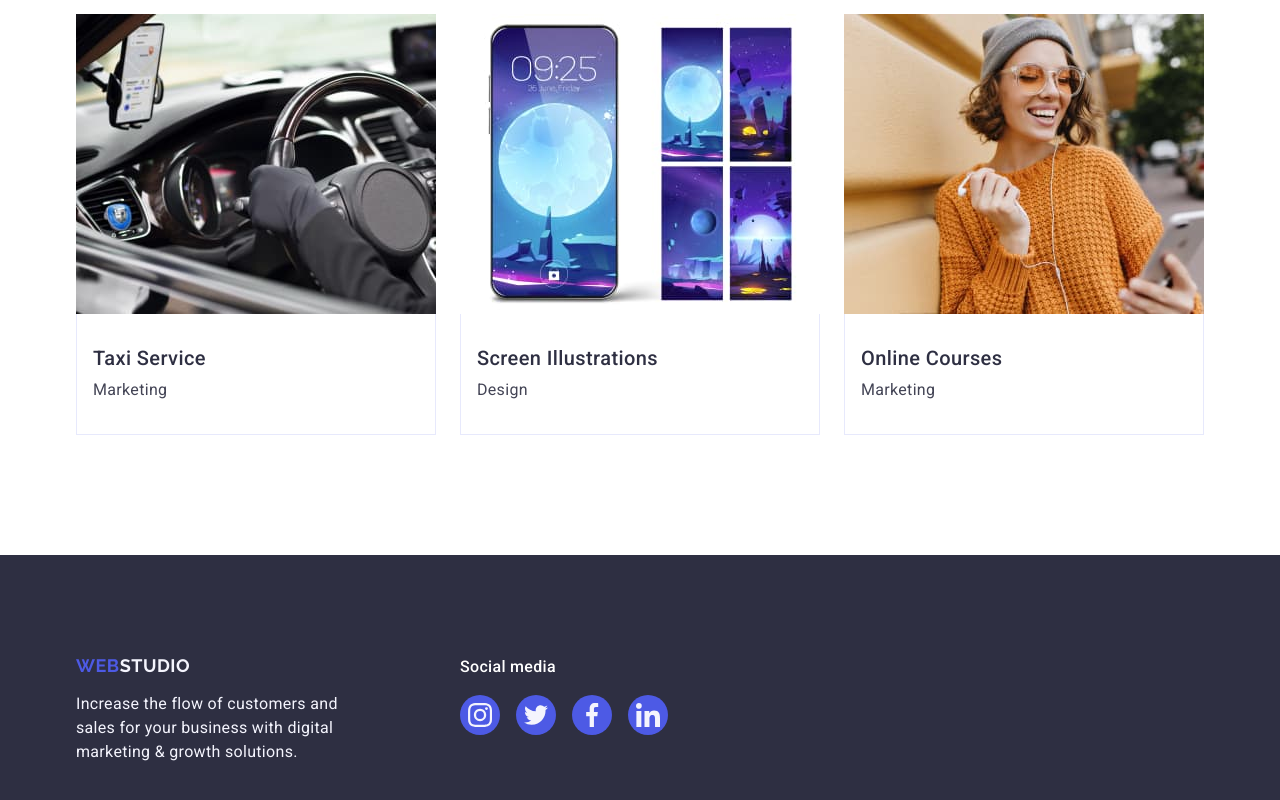
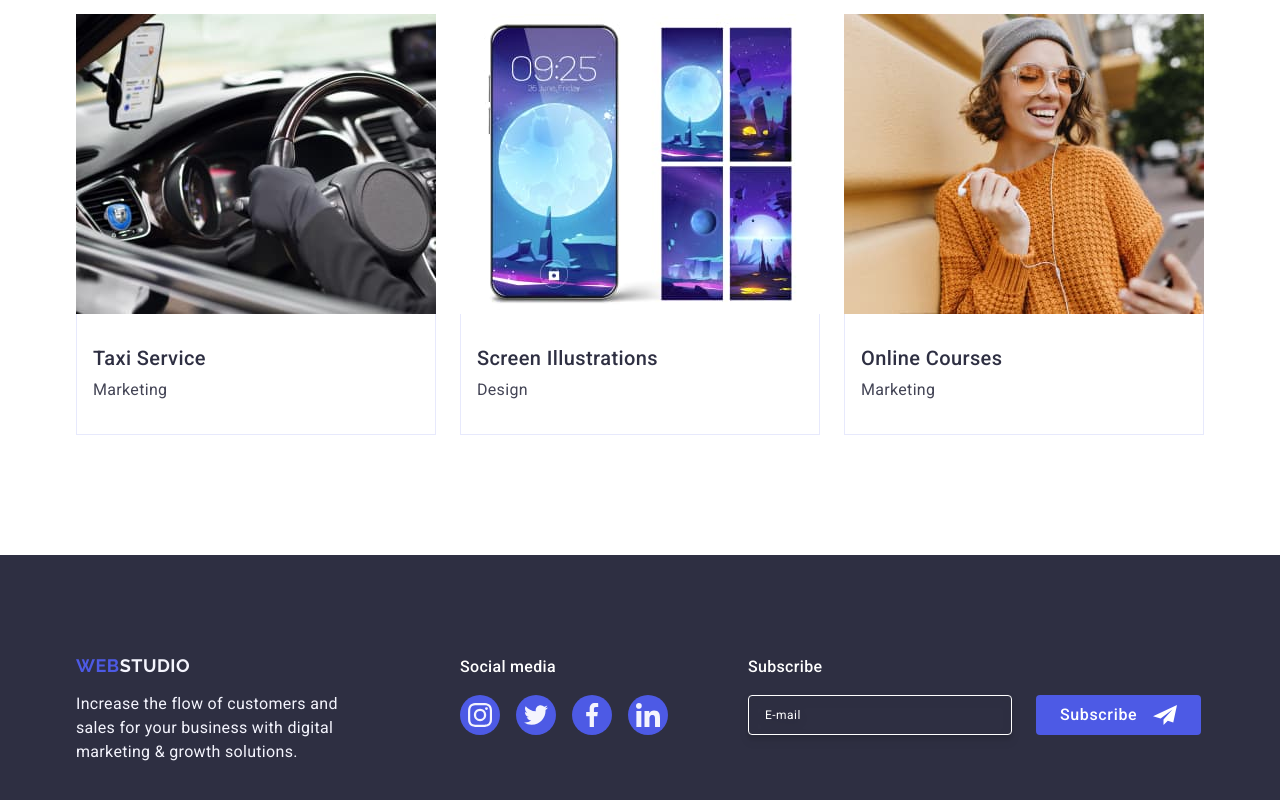
Before and after one commit to Malesandr/goit-markup-hw-05, a plain HTML site: page index.html in a window 1280 px wide. Shown: the part 2628-3428 px from the top of the page. Drawn offline with nearby package versions, Linux system fonts and the light colour scheme.

Commit message:
footer form

```diff
--- a/css/styles.css
+++ b/css/styles.css
@@ -511,5 +511,83 @@ margin-bottom: 8px;
 .footer-social .social-link-icon:hover,
 .footer-social .social-link-icon:focus {
   background-color: var(--green);
+}
 
+
+/* footer-form */
+
+.footer-form-title {
+  margin-bottom: 16px;
+
+  font-size: 16px;
+  font-weight: 500;
+  line-height: 1.5;
+  letter-spacing: 0.32px;
+
+  color: var(--white);
 }
+
+.footer-form {
+  display: flex;
+  gap: 24px;
+}
+
+.footer-form-box {
+  margin-left: 80px;
+}
+
+.footer-form-input {
+  padding-left: 16px;
+  width: 264px;
+  height: 40px;
+  font-size: 12px;
+  line-height: 1.5;
+  letter-spacing: 0.04em;
+  transition: border-color 250ms cubic-bezier(0.4, 0, 0.2, 1);
+  border-radius: 4px;
+  border: 1px solid var(--white);
+  box-shadow: 0px 4px 4px 0px rgba(0, 0, 0, 0.15);
+  filter: drop-shadow(0px 4px 4px rgba(0, 0, 0, 0.15));
+  background-color: transparent;
+  color: var(--white);
+}
+
+.footer-form-input::placeholder {
+  font-size: 12px;
+  font-weight: 400;
+  line-height: 2;
+  letter-spacing: 0.48px;
+  color: var(--white);
+}
+
+.footer-form-input:focus {
+  border-color: #4D5AE5;
+}
+
+.footer-form-btn {
+  display: flex;
+  justify-content: center;
+  align-items: center;
+  min-width: 165px;
+  height: 40px;
+  padding: 8px 24px;
+  font-size: 16px;
+  font-weight: 500;
+  line-height: 1.5;
+  letter-spacing: 0.64px;
+  transition: background-color 250ms cubic-bezier(0.4, 0, 0.2, 1);
+  border-radius: 4px;
+  border: none;
+  background-color: #4D5AE5;
+  color: var(--white);
+  fill: var(--white);
+}
+
+.footer-form-btn:hover,
+.footer-form-btn:focus {
+  background-color: var(--ocean);
+}
+
+.footer-form-icon {
+  margin-left: 16px;
+}
--- a/index.html
+++ b/index.html
@@ -396,6 +396,21 @@
             </ul>
           </div>
 
+          <div class="footer-form-box">
+            <p class="footer-form-title">Subscribe</p>
+            <form class="footer-form">
+                <label class="footer-form-lable">
+                    <input class="footer-form-input" id="footer-input" name="email" type="email"
+                        placeholder="E-mail">
+                </label>
+                <button class="footer-form-btn" type="submit">Subscribe
+                    <svg class="footer-form-icon" width="24" height="24" aria-label="submit icon">
+                        <use href="./images/icons.svg#icon-telegram"></use>
+                    </svg>
+                </button>
+            </form>
+        </div>
+
         </div>
 
     </footer>
```
